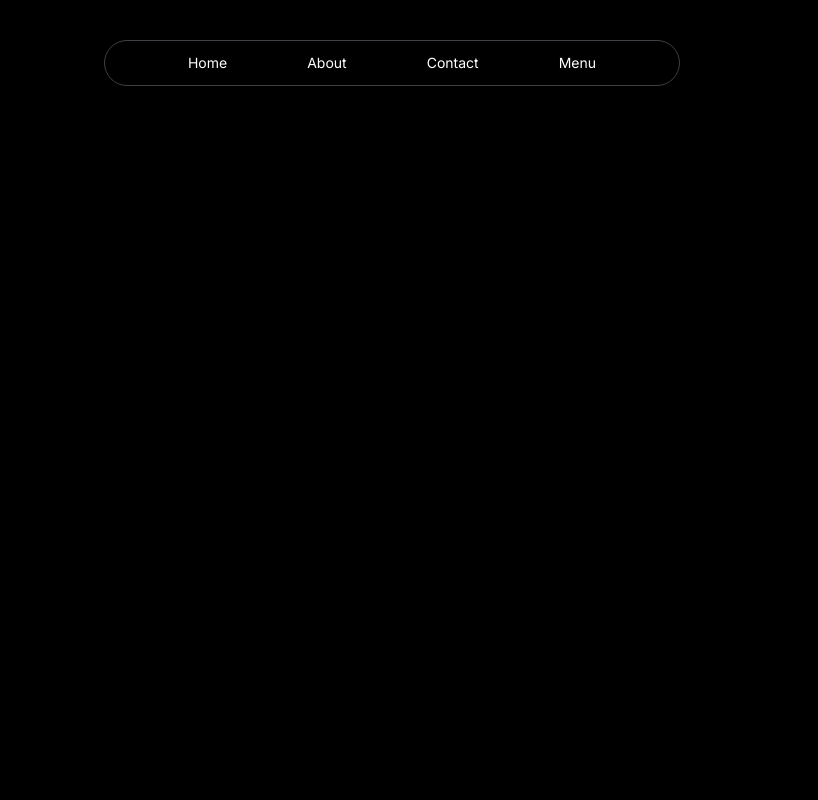
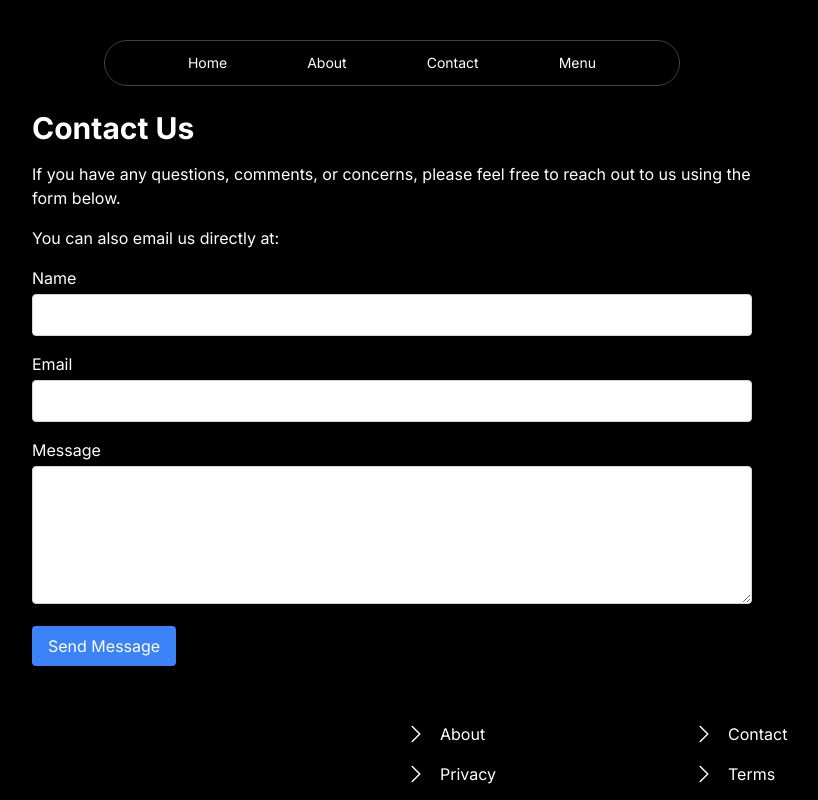
Before and after one commit to Dineshyadav3505/Saas-Project, a Next.js app: page /contact in a window 1280 px wide. Before the commit this address had no page. Shown: the top 800 px of the page, without its empty margins (248-1066 px from the left). Built offline with nearby package versions, Linux system fonts and the light colour scheme.

Commit message:
Add new pages and update existing pages

```diff
--- /dev/null
+++ b/src/app/about/page.tsx
@@ -0,0 +1,7 @@
+import React from 'react'
+
+export default function About () {
+  return (
+    <div className='text-white bg-black h-screen '></div>
+  )
+}
--- /dev/null
+++ b/src/app/contact/page.tsx
@@ -0,0 +1,82 @@
+'use client'
+import React, { useState, useEffect } from 'react';
+
+export default function ContactUs() {
+  const [name, setName] = useState('');
+  const [email, setEmail] = useState('');
+  const [message, setMessage] = useState('');
+  const [success, setSuccess] = useState(false);
+  const [error, setError] = useState('');
+
+  const handleSubmit = (e) => {
+    e.preventDefault();
+    if (name && email && message) {
+      // Simulate successful submission
+      setSuccess(true);
+      setError('');
+      // Reset form fields
+      setName('');
+      setEmail('');
+      setMessage('');
+    } else {
+      setError('Please fill in all fields.');
+      setSuccess(false);
+    }
+  };
+
+  return (
+    <div className="max-w-3xl mx-auto p-6 text-white bg-black">
+      <h1 className="text-3xl font-bold mb-4">Contact Us</h1>
+      <p className="mb-4">
+        If you have any questions, comments, or concerns, please feel free to reach out to us using the form below.
+      </p>
+      <p className="mb-4">
+        You can also email us directly at: <strong>{process.env.NEXT_PUBLIC_EMAIL}</strong>
+      </p>
+
+      <form onSubmit={handleSubmit} className="space-y-4">
+        <div>
+          <label className="block mb-1" htmlFor="name">Name</label>
+          <input
+            type="text"
+            id="name"
+            value={name}
+            onChange={(e) => setName(e.target.value)}
+            required
+            className="w-full p-2 border border-gray-300 rounded"
+          />
+        </div>
+        <div>
+          <label className="block mb-1" htmlFor="email">Email</label>
+          <input
+            type="email"
+            id="email"
+            value={email}
+            onChange={(e) => setEmail(e.target.value)}
+            required
+            className="w-full p-2 border border-gray-300 rounded"
+          />
+        </div>
+        <div>
+          <label className="block mb-1" htmlFor="message">Message</label>
+          <textarea
+            id="message"
+            value={message}
+            onChange={(e) => setMessage(e.target.value)}
+            required
+            className="w-full p-2 border border-gray-300 rounded"
+            rows="5"
+          />
+        </div>
+        {error && <p className="text-red-500">{error}</p>}
+        {success && <p className="text-green-500">Your message has been sent successfully!</p>}
+        <button
+          type="submit"
+          className="bg-blue-500 text-white py-2 px-4 rounded hover:bg-blue-600"
+        >
+          Send Message
+        </button>
+      </form>
+    </div>
+  );
+}
--- /dev/null
+++ b/src/app/cookies/page.tsx
@@ -0,0 +1,7 @@
+import React from 'react'
+
+export default function Cookies () {
+  return (
+    <div>TermsService</div>
+  )
+}
--- a/src/app/dmca/page.tsx
+++ b/src/app/dmca/page.tsx
@@ -13,9 +13,9 @@ export default function Dmca () {
 
       <h2 className="text-2xl font-semibold mt-6 mb-2">Contact Information</h2>
       <p className="mb-4">
-        <strong>Name:</strong> {process.env.PROJECTNAME} <br />
-        <strong>Email:</strong> {process.env.EMAIL} <br />
-        <strong>Address:</strong> {process.env.ADDRESS} <br />
+        <strong>Name:</strong> {process.env.NEXT_PUBLIC_PROJECTNAME} <br />
+        <strong>Email:</strong> {process.env.NEXT_PUBLIC_EMAIL} <br />
+        <strong>Address:</strong> {process.env.NEXT_PUBLIC_ADDRESS} <br />
       </p>
 
       <h2 className="text-2xl font-semibold mt-6 mb-2">Notice Requirements</h2>
@@ -33,7 +33,7 @@ export default function Dmca () {
 
       <h2 className="text-2xl font-semibold mt-6 mb-2">Submit Your Notice</h2>
       <p className="mb-4">
-        Please send your DMCA notice to the following email address: <strong> {process.env.EMAIL} </strong>
+        Please send your DMCA notice to the following email address: <strong> {process.env.NEXT_PUBLIC_EMAIL} </strong>
       </p>
 
       <h2 className="text-2xl font-semibold mt-6 mb-2">Counter-Notice</h2>
@@ -50,7 +50,7 @@ export default function Dmca () {
       </ul>
 
       <p className="mb-4">
-        Please send your counter-notice to the following email address: <strong>{process.env.EMAIL}</strong>
+        Please send your counter-notice to the following email address: <strong>{process.env.NEXT_PUBLIC_EMAIL}</strong>
       </p>
     </div>
   )
--- /dev/null
+++ b/src/app/privacypolicy/page.tsx
@@ -0,0 +1,7 @@
+import React from 'react'
+
+export default function PrivacyPolicy () {
+  return (
+    <div>TermsService</div>
+  )
+}
--- a/src/app/termsservice/page.tsx
+++ b/src/app/termsservice/page.tsx
@@ -13,8 +13,8 @@ export default function TermsOfService() {
         In these terms of service, the following definitions apply:
       </p>
       <ul className="list-disc ml-6 mb-4">
-        <li>"Website" means [Your Website Name], accessible at [Your Website URL].</li>
-        <li>"Company", "we", "us", or "our" refers to [Your Company Name].</li>
+        <li>"Website" means {process.env.NEXT_PUBLIC_PROJECTNAME}, accessible at {process.env.NEXT_PUBLIC_WEBLINK}.</li>
+        <li>"Company", "we", "us", or "our" refers to {process.env.NEXT_PUBLIC_PROJECTNAME}.</li>
         <li>"User", "you", or "your" refers to any individual or entity using the website.</li>
       </ul>
 
@@ -25,17 +25,17 @@ export default function TermsOfService() {
 
       <h2 className="text-2xl font-semibold mt-6 mb-2">3. Intellectual Property</h2>
       <p className="mb-4">
-        The website and its entire contents, features, and functionality are owned by [Your Company Name] and are protected by copyright, trademark, and other intellectual property laws.
+        The website and its entire contents, features, and functionality are owned by {process.env.NEXT_PUBLIC_PROJECTNAME} and are protected by copyright, trademark, and other intellectual property laws.
       </p>
 
       <h2 className="text-2xl font-semibold mt-6 mb-2">4. Limitation of Liability</h2>
       <p className="mb-4">
-        In no event shall [Your Company Name] be liable for any indirect, special, incidental, or consequential damages arising out of or related to your use of the website.
+        In no event shall {process.env.NEXT_PUBLIC_PROJECTNAME} be liable for any indirect, special, incidental, or consequential damages arising out of or related to your use of the website.
       </p>
 
       <h2 className="text-2xl font-semibold mt-6 mb-2">5. Governing Law and Jurisdiction</h2>
       <p className="mb-4">
-        These terms of service shall be governed by and construed in accordance with the laws of [Your State/Country], without giving effect to any principles of conflicts of law.
+        These terms of service shall be governed by and construed in accordance with the laws of {process.env.NEXT_PUBLIC_ADDRESS}, without giving effect to any principles of conflicts of law.
       </p>
 
       <h2 className="text-2xl font-semibold mt-6 mb-2">6. Changes to Terms of Service</h2>
@@ -45,7 +45,7 @@ export default function TermsOfService() {
 
       <h2 className="text-2xl font-semibold mt-6 mb-2">7. Contact Us</h2>
       <p className="mb-4">
-        If you have any questions or concerns about these terms of service, please contact us at [Your Email].
+        If you have any questions or concerns about these terms of service, please contact us at {process.env.NEXT_PUBLIC_EMAIL}.
       </p>
     </div>
   );
```
